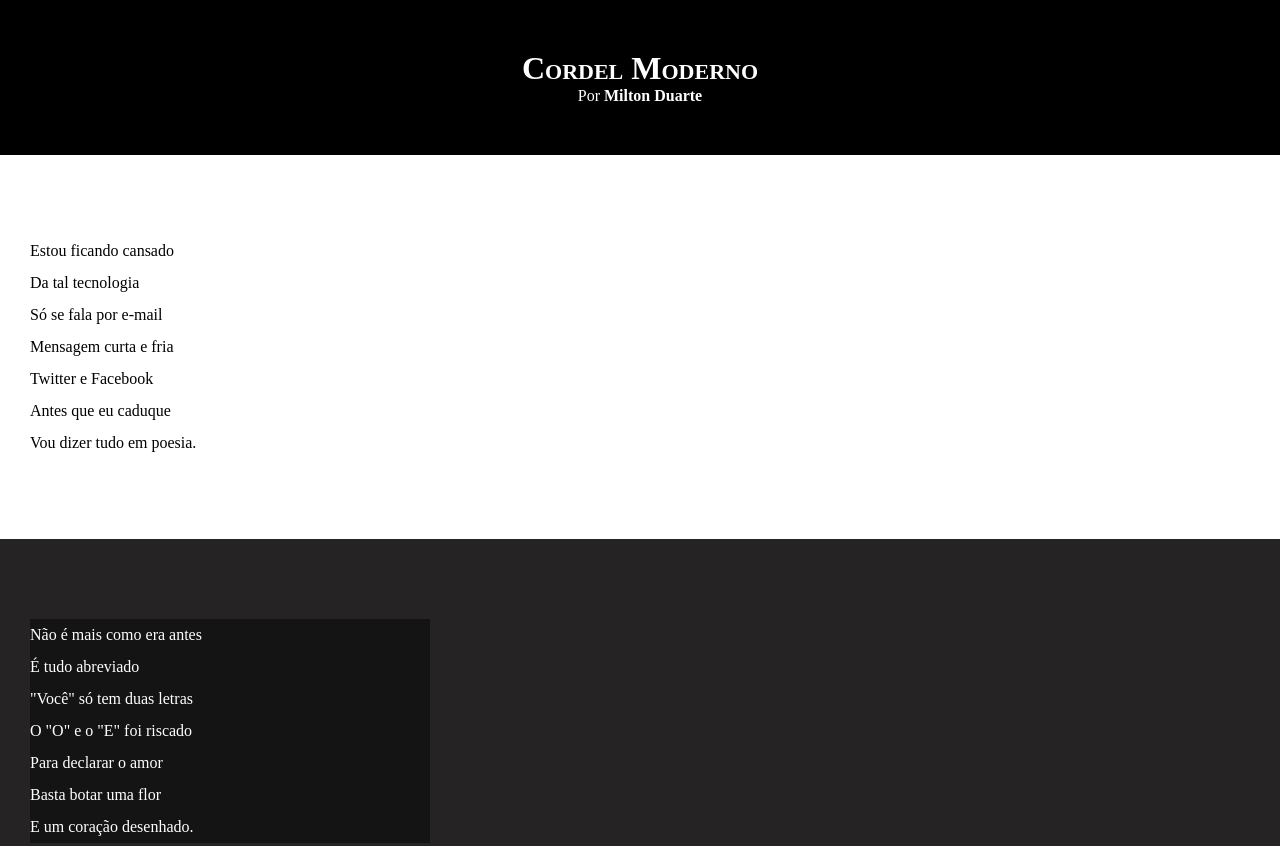
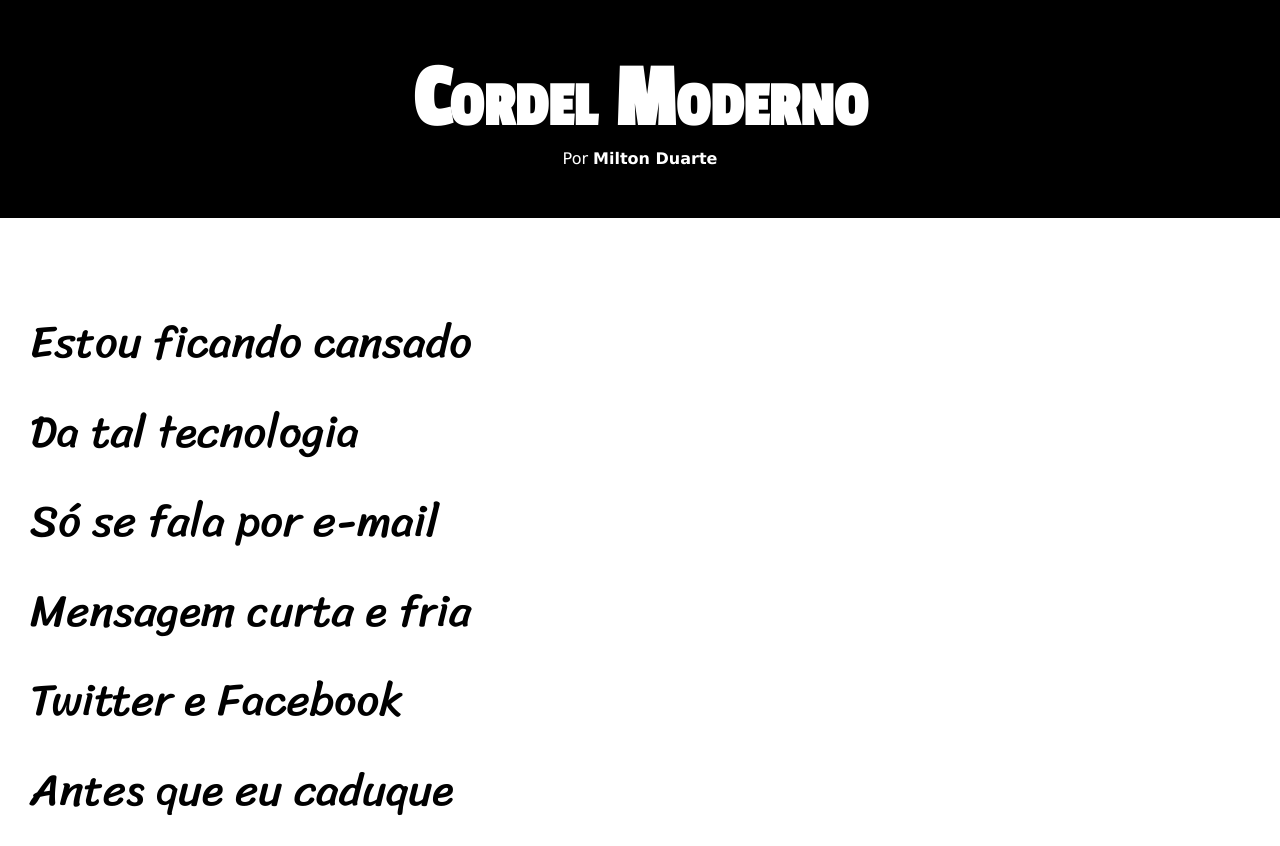
Before and after one commit to acjbatista/html-css, a plain HTML site: page Desafios/d012/index.html in a window 1280 px wide. Shown: the top 846 px of the page. Drawn offline with Linux system fonts and the light colour scheme.

Commit message:
atualização de estilos desafio 12

```diff
--- a/Desafios/d012/estilo/style.css
+++ b/Desafios/d012/estilo/style.css
@@ -1,13 +1,25 @@
 @charset "UTF-8";
 
+@import url('https://fonts.googleapis.com/css2?family=Passion+One&display=swap');
+
+@import url('https://fonts.googleapis.com/css2?family=Sriracha&display=swap');
+
+:root{
+    --fonte1: Verdana, Geneva, Tahoma, sans-serif;
+    --fonte2: 'Passion One', cursive;
+    --fonte3: 'Sriracha', cursive;
+}
 *{
     margin: 0px;
     padding: 0px;
+    font-size: 1em;
+
 }
 
 html, body {
     min-height: 100vh;
     background-color: darkgray;
+    font-family: var(--fonte1);
 }
 header {
     background-color: black;
@@ -18,6 +30,8 @@ header {
 header > h1 {
     padding-top: 50px;
     font-variant: small-caps;
+    font-family: var(--fonte2);
+    font-size: 7vw;
 
 }
 header > p {
@@ -36,6 +50,8 @@ section{
     padding-bottom: 10vh;
     line-height: 2em;
     padding-left: 30px;
+    font-family: var(--fonte3);
+    font-size: 3.5vw;
 }
 section.normal{
     background-color: white;
@@ -47,11 +63,13 @@ section.imagem{
 }
 section.imagem > p {
     background-color: rgba(0, 0, 0, 0.438);
-    width: 400px;
+    display: inline-block;
+    padding: 5px;
 }
 footer{
     background-color: black;
     color: white;
     text-align: center;
     padding: 10px;
+
 }
```
